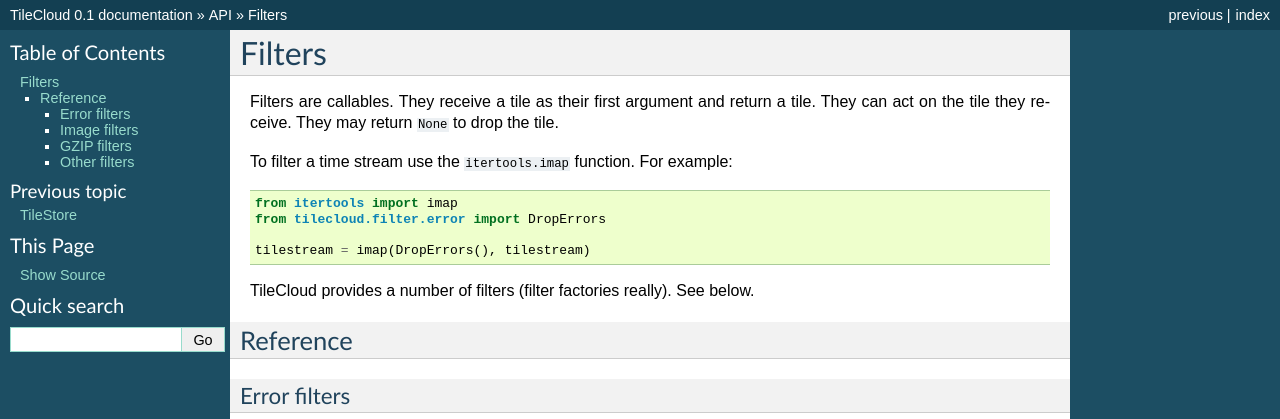
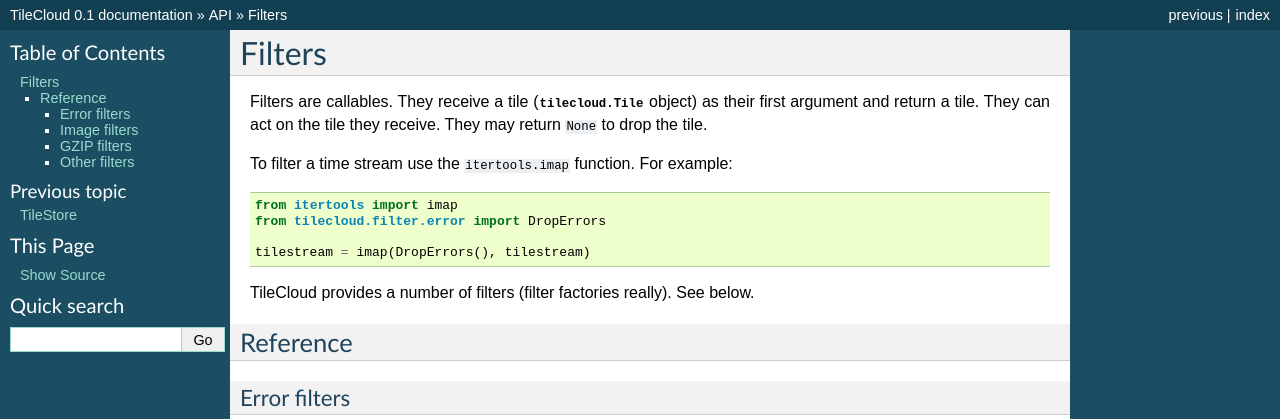
Before and after one commit to camptocamp/tilecloud, a Sphinx documentation site: the page built from docs/tilecloud.filter.rst, in a window 1280 px wide, cut to the strip 0-419 px from the top of the page. Built offline with Sphinx 7.4.7, drawn with Linux system fonts in a browser that asks for light colours.

Commit message:
filters doc - reference the tilecloud.Tile API doc

```diff
--- a/docs/tilecloud.filter.rst
+++ b/docs/tilecloud.filter.rst
@@ -1,9 +1,9 @@
 Filters
 =======
 
-Filters are callables. They receive a tile as their first argument and return
-a tile. They can act on the tile they receive. They may return ``None`` to drop
-the tile.
+Filters are callables. They receive a tile (:class:`tilecloud.Tile` object) as
+their first argument and return a tile. They can act on the tile they receive.
+They may return ``None`` to drop the tile.
 
 To filter a time stream use the ``itertools.imap`` function. For example::
 
```
